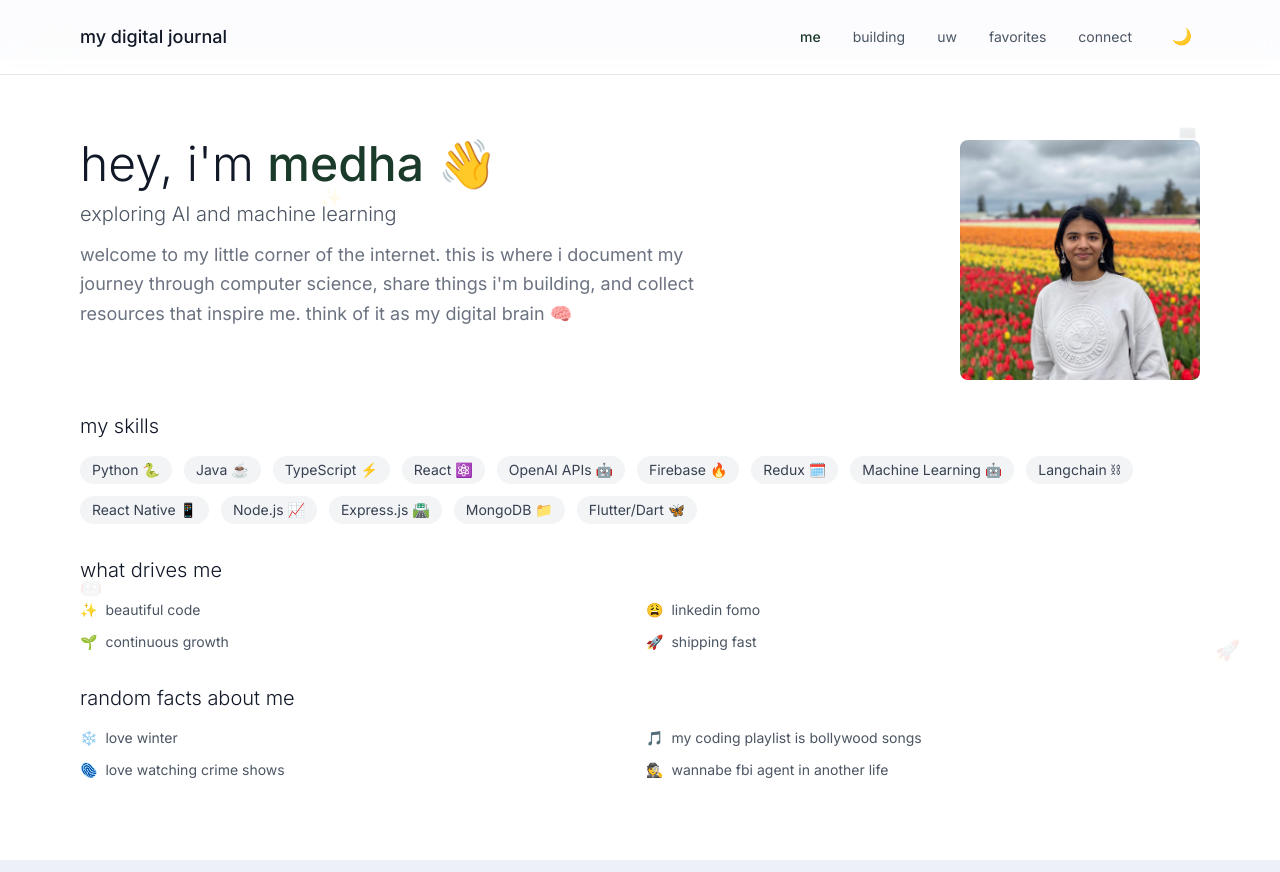
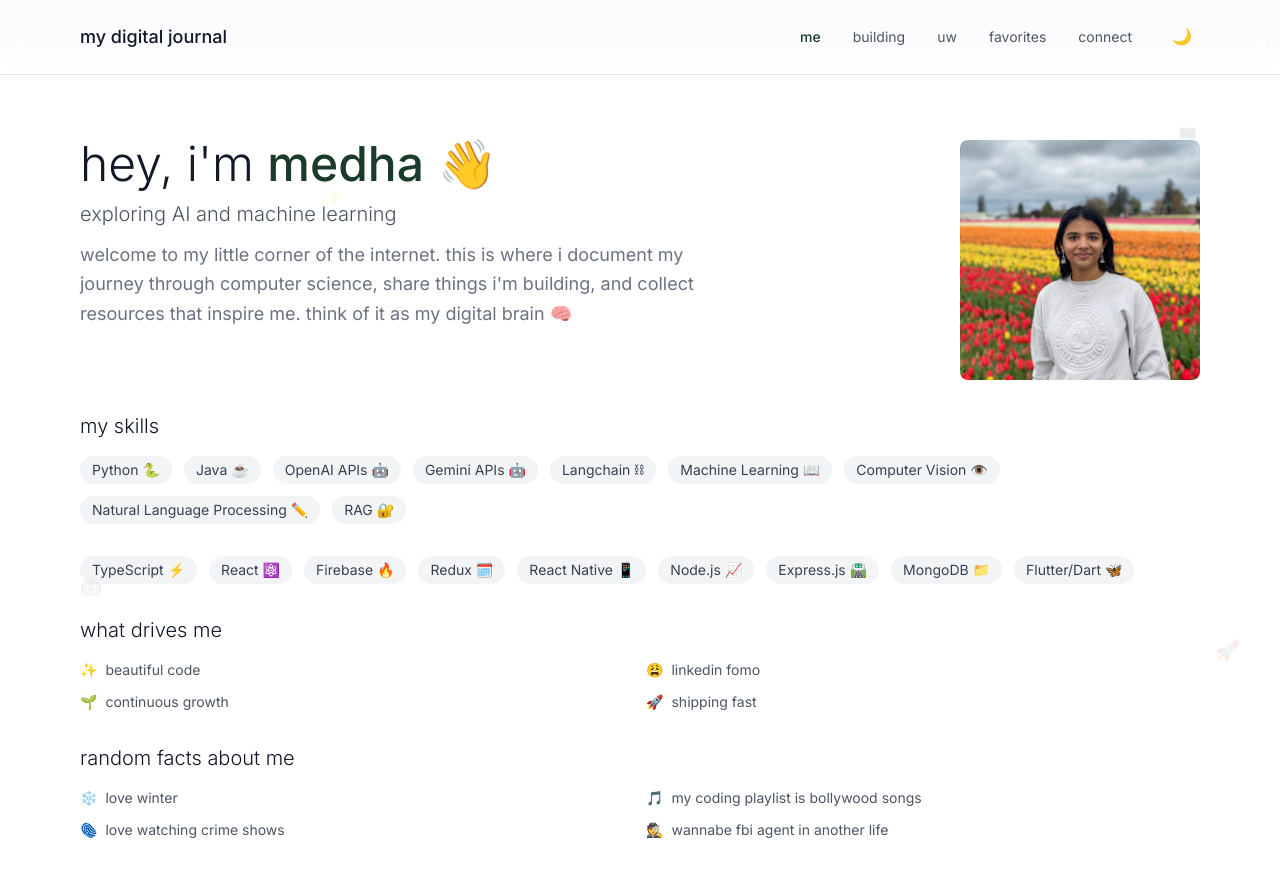
Before and after one commit to immedha/immedha.github.io, a React (Vite) app: page / in a window 1280 px wide. Built offline with nearby package versions, Linux system fonts and the light colour scheme.

Commit message:
changed skills to be in order of priority

```diff
--- a/src/pages/Me.tsx
+++ b/src/pages/Me.tsx
@@ -71,18 +71,36 @@ const Home = () => {
             {[
               { skill: "Python 🐍", tooltip: "my leetcode love" },
               { skill: "Java ☕", tooltip: "my first love" },
+              { skill: "OpenAI APIs 🤖", tooltip: "my best friend" },
+              { skill: "Gemini APIs 🤖", tooltip: "my best friend" },
+              { skill: "Langchain ⛓", tooltip: "THE llm framework" },
+              { skill: "Machine Learning 📖" },
+              { skill: "Computer Vision 👁️" },
+              { skill: "Natural Language Processing ✏️" },
+              { skill: "RAG 🔐" },
+            ].map(({ skill, tooltip }) => (
+              <span
+                key={skill}
+                className="px-3 py-1 rounded-full bg-gray-100 dark:bg-gray-800 text-gray-700 dark:text-gray-300 text-sm relative group"
+              >
+                {skill}
+                {tooltip && <span className="absolute bottom-full left-1/2 -translate-x-1/2 mb-2 px-2 py-1 text-xs text-white bg-gray-900 rounded opacity-0 group-hover:opacity-100 transition-opacity whitespace-nowrap">
+                  {tooltip}
+                </span>}
+              </span>
+            ))}
+          </div>
+          <div className="flex flex-wrap gap-3 mt-8">
+            {[
               { skill: "TypeScript ⚡", tooltip: "if you make me code in javascript, i will quit" },
               { skill: "React ⚛️", tooltip: "the goat" },
-              { skill: "OpenAI APIs 🤖", tooltip: "my best friend" },
               { skill: "Firebase 🔥", tooltip: "my favorite database" },
               { skill: "Redux 🗓️", tooltip: "my favorite state management" },
-              { skill: "Machine Learning 🤖", tooltip: "super interesting" },
-              { skill: "Langchain ⛓", tooltip: "THE llm framework"},
               { skill: "React Native 📱", tooltip: "my favorite mobile framework" },
               { skill: "Node.js 📈", tooltip: "my favorite backend framework" },
               { skill: "Express.js 🛣️", tooltip: "my favorite backend framework" },
               { skill: "MongoDB 📁", tooltip: "a classic"},
-              { skill: "Flutter/Dart 🦋" },
+              { skill: "Flutter/Dart 🦋" }
             ].map(({ skill, tooltip }) => (
               <span
                 key={skill}
```
